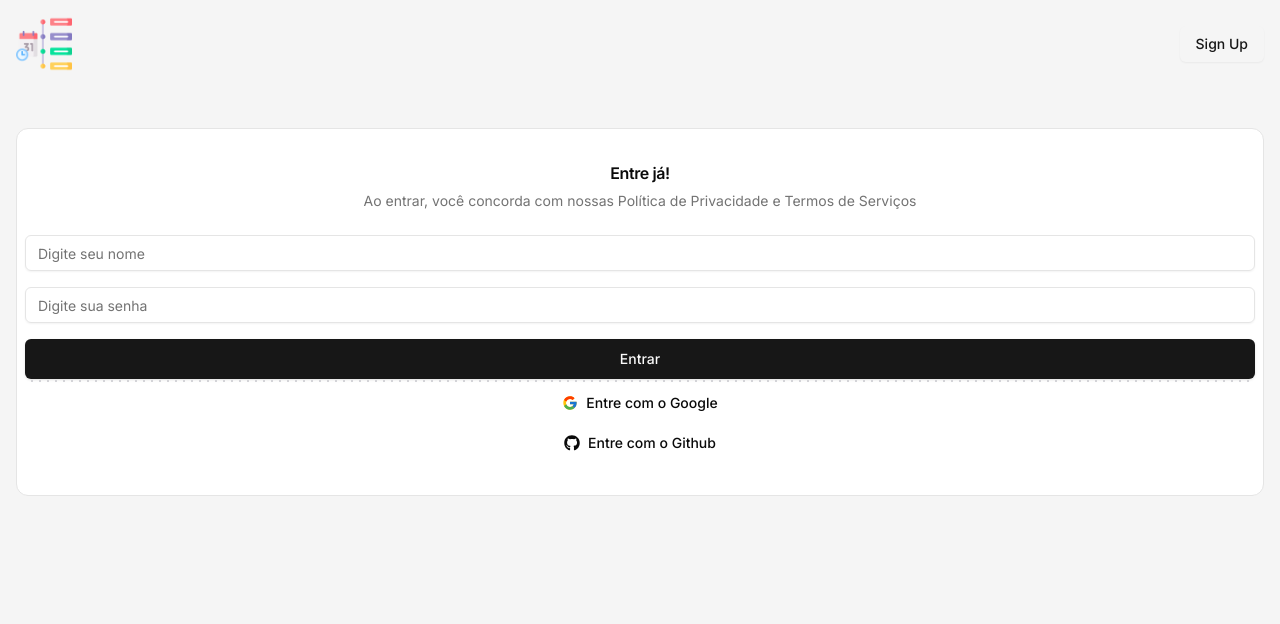
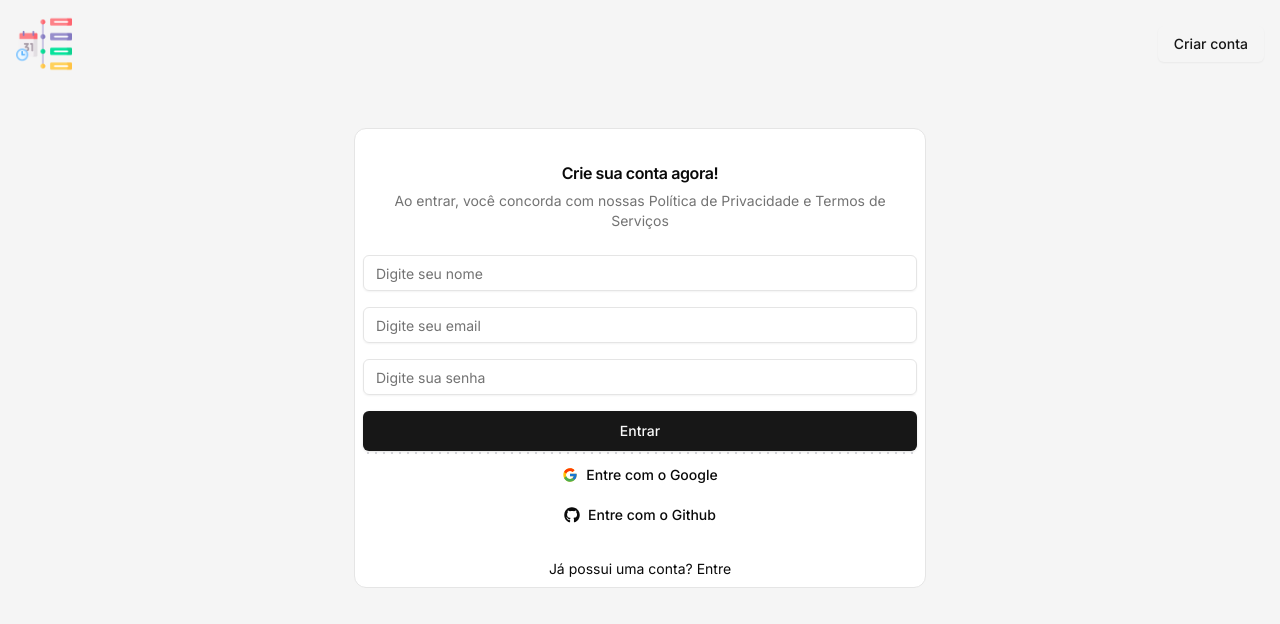
Before and after one commit to ViniciuF-EngSoft/task-clone-JiraClone, a Next.js app: page /sign-up in a window 1280 px wide. Shown: the top 624 px of the page. Built offline with nearby package versions, Linux system fonts and the light colour scheme.

Commit message:
Auth Pages II - Finish

```diff
--- a/src/app/(auth)/layout.tsx
+++ b/src/app/(auth)/layout.tsx
@@ -1,23 +1,32 @@
+"use client"
 import Image from "next/image"
 import Logo from '../../../public/project.png'
 import { Button } from "@/components/ui/button"
+import { usePathname } from "next/navigation"
+import Link from "next/link"
 
 interface AuthLayoutProps {
     children: React.ReactNode
 }
 
 const AuthLayout = ({ children }: AuthLayoutProps) => {
+    const pathname = usePathname()
+    const isSignIn = pathname === '/sign-in'
+
+
     return (
         <main className="bg-neutral-100 min-h-screen">
             <div className="mx-auto max-w-screen-2xl p-4">
                 <nav className="flex justify-between items-center">
                     <Image src={Logo} height={50} width={56} alt="Logo" />
-                    <Button variant='secondary'>
-                        Sign Up
+                    <Button asChild variant='secondary'>
+                        <Link href={isSignIn ? '/sign-up' : '/sign-in'}>
+                        {isSignIn? "Entre" : "Criar conta"}
+                        </Link>
                     </Button>
                 </nav>
-                <div className="flex flex-col items-center justify-center pt-4 md:pt-14">
-                {children}
+                <div className="flex flex-col items-center justify-center pt-4 md:pt-14 max-w-[572px] m-auto">
+                    {children}
                 </div>
             </div>
         </main>
--- a/src/features/auth/components/sign-up-card.tsx
+++ b/src/features/auth/components/sign-up-card.tsx
@@ -1,60 +1,130 @@
 "use client"
-import {FcGoogle} from 'react-icons/fc'
-import {FaGithub} from 'react-icons/fa'
+import { FcGoogle } from 'react-icons/fc'
+import { FaGithub } from 'react-icons/fa'
 
 import { DottedSeparator } from "@/components/dotted-separator"
 import { Button } from "@/components/ui/button"
 import { Card, CardContent, CardDescription, CardHeader, CardTitle } from "@/components/ui/card"
 import { Input } from "@/components/ui/input"
 import Link from 'next/link'
+import {
+    Form,
+    FormControl,
+    FormField,
+    FormItem,
+    FormMessage
+} from '@/components/ui/form'
+import { useForm } from 'react-hook-form'
+import { zodResolver } from '@hookform/resolvers/zod'
+import { z } from 'zod'
+import { Separator } from '@radix-ui/react-separator'
+
+const formSchema = z.object({
+    name: z.string().min(8, 'O nome precisa ter no mínimo 8 caracteres'),
+    email: z.string().email(),
+    password: z.string().min(8, 'Mínimo de 8 caracteres')
+})
 
 export const SignUpCard = () => {
+
+    const form = useForm<z.infer<typeof formSchema>>({
+        resolver: zodResolver(formSchema),
+        defaultValues: {
+            name: "",
+            email: "",
+            password: ""
+        }
+    })
+
+    const onSubmit = (values: z.infer<typeof formSchema>) => {
+        console.log({ values })
+    }
+
+
     return (
         <Card className="w-full h-full p-2 md:w-[487px] border-none shadow-none lg:w-[500px]">
             <CardHeader className="flex items-center justify-center text-center py-7">
                 <CardTitle className="text-2xl">
-                    Entre já!
+                    Crie sua conta agora!
                 </CardTitle>
                 <CardDescription>
                     Ao entrar, você concorda com nossas {" "}
                     <Link href='/privacy'>
-                        <span className='text-blue-600'>Política de Privacidade</span>{" e "}
+                        <span className='text-blue-600 hover:text-blue-800 cursor-pointer'>Política de Privacidade</span>{" e "}
                     </Link>
                     <Link href='/terms'>
-                        <span className='text-blue-600'>Termos de Serviços</span>
+                        <span className='text-blue-600 hover:text-blue-800 cursor-pointer'>Termos de Serviços</span>
                     </Link>
                 </CardDescription>
             </CardHeader>
             <CardContent className="p-7 ">
-                <form className="space-y-4">
+                <Form {...form}>
+                    <form
+                        onSubmit={form.handleSubmit(onSubmit)}
+                        className="space-y-4"
+                    >
+                        <FormField
+                            name='name'
+                            control={form.control}
+                            render={({ field }) => (
+                                <FormItem>
+                                    <FormControl>
                                         <Input
-                        required
-                        type="text" value={""}
-                        onChange={() => { }}
+                                            {...field}
+                                            type="text"
                                             placeholder="Digite seu nome"
-                        disabled={false}
                                         />
+                                    </FormControl>
+                                    <FormMessage />
+                                </FormItem>
+                            )}
+                        />
+                        <FormField
+                            name='email'
+                            control={form.control}
+                            render={({ field }) => (
+                                <FormItem>
+                                    <FormControl>
                                         <Input
-                        required
-                        type="password" value={""}
-                        onChange={() => { }}
+                                            {...field}
+                                            type="email"
+                                            placeholder="Digite seu email"
+                                        />
+                                    </FormControl>
+                                    <FormMessage />
+                                </FormItem>
+                            )}
+                        />
+                        <FormField
+                            name='password'
+                            control={form.control}
+                            render={({ field }) => (
+                                <FormItem>
+                                    <FormControl>
+                                        <Input
+                                            {...field}
+                                            type="password"
                                             placeholder="Digite sua senha"
-                        disabled={false}
-                        min={8} max={16}
+                                        />
+                                    </FormControl>
+                                    <FormMessage />
+                                </FormItem>
+                            )}
                         />
                         <Button className="w-full" disabled={false} size={'lg'}>
                             Entrar
                         </Button>
                     </form>
+                </Form>
             </CardContent>
             <div className="mt-5">
-                <DottedSeparator height='4px'/>
+                <DottedSeparator height='4px' />
             </div>
             <CardContent>
                 <Button
                     variant={'ghost'} size={'lg'} className="w-full"
                     disabled={false}>
-                    <FcGoogle className='mr-2 size-5'/>
+                    <FcGoogle className='mr-2 size-5' />
                     Entre com o Google
                 </Button>
                 <Button
@@ -64,6 +134,17 @@ export const SignUpCard = () => {
                     Entre com o Github
                 </Button>
             </CardContent>
+            <div className='p-7'>
+                <Separator />
+            </div>
+            <CardContent className='p-7 mb-7 flex items-center justify-center'>
+                <p className='text-sm pt-7'>
+                    Já possui uma conta? {" "}
+                    <Link href='/sign-in' className='text-blue-600'>
+                        <span className='text-blue-500 cursor-pointer'>Entre</span>
+                    </Link>
+                </p>
+            </CardContent>
         </Card>
     )
 }
```
Also changed, not shown: src/features/auth/components/sign-in-card.tsx (+79 -16 lines). Lines whose indentation alone changed are shown as unchanged.
